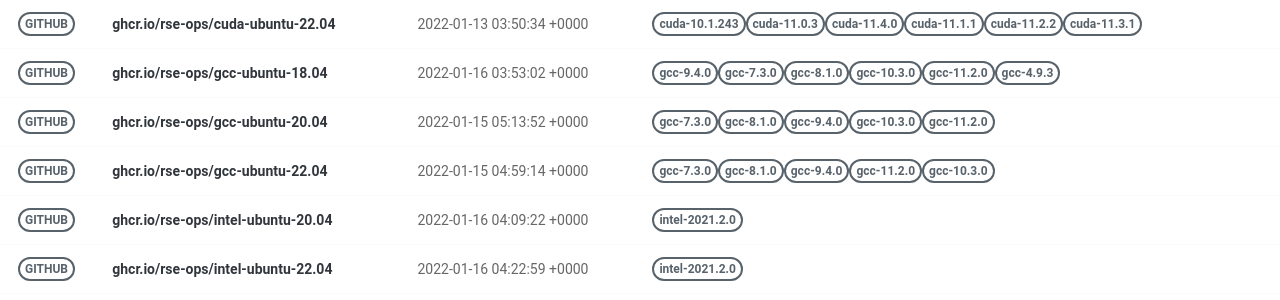
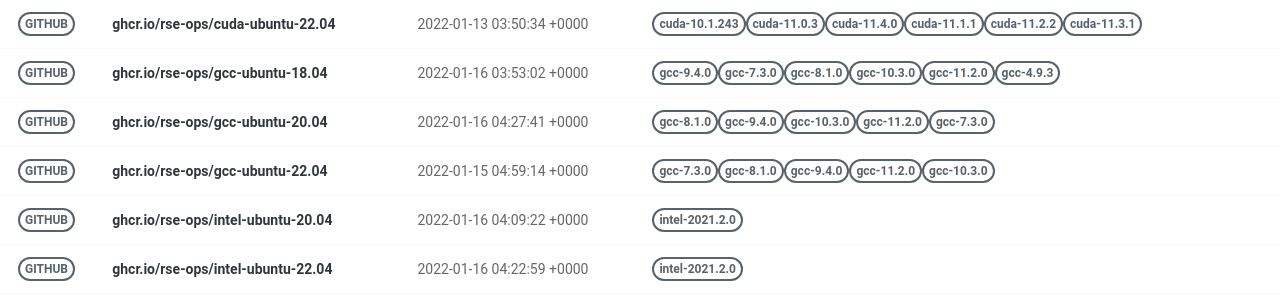
Before and after one commit to rse-ops/docker-images, a Jekyll site: the page built from pages/index.md, in a window 1280 px wide. Shown: the part 326-626 px from the top of the page. Built offline with Jekyll 4.4.1, drawn with Linux system fonts in a browser that asks for light colours; nearby versions of some CDN libraries.

Commit message:
Automated push to update library 2022-01-16

```diff
--- a/_library/ghcr.io-rse-ops-gcc-ubuntu-20.04.md
+++ b/_library/ghcr.io-rse-ops-gcc-ubuntu-20.04.md
@@ -1,14 +1,11 @@
 ---
 layout: container
 name: ghcr.io/rse-ops/gcc-ubuntu-20.04
-updated_at: 2022-01-15 05:13:52.627709
+updated_at: 2022-01-16 04:27:41.734196
 
 
 container_url: https://github.com/orgs/rse-ops/packages/container/package/gcc-ubuntu-20.04
 versions:
- - tag: gcc-7.3.0
-   dockerfile: https://github.com/rse-ops/docker-images/blob/main/ubuntu/gcc/Dockerfile
-   manifest: https://crane.ggcr.dev/manifest/ghcr.io/rse-ops/gcc-ubuntu-20.04:gcc-7.3.0
  - tag: gcc-8.1.0
    dockerfile: https://github.com/rse-ops/docker-images/blob/main/ubuntu/gcc/Dockerfile
    manifest: https://crane.ggcr.dev/manifest/ghcr.io/rse-ops/gcc-ubuntu-20.04:gcc-8.1.0
```
Also changed, not shown: other parts of _library/ghcr.io-rse-ops-gcc-ubuntu-20.04.md (+3 -0 lines).
